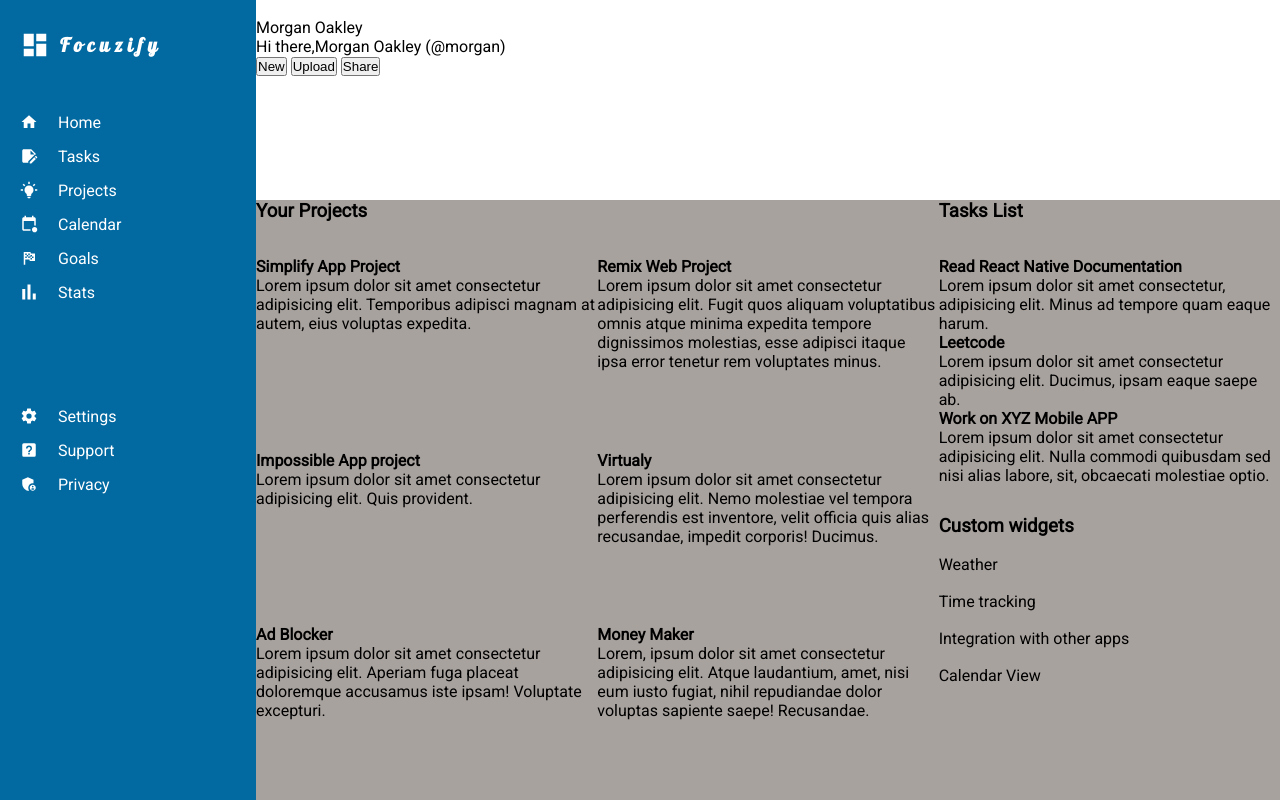
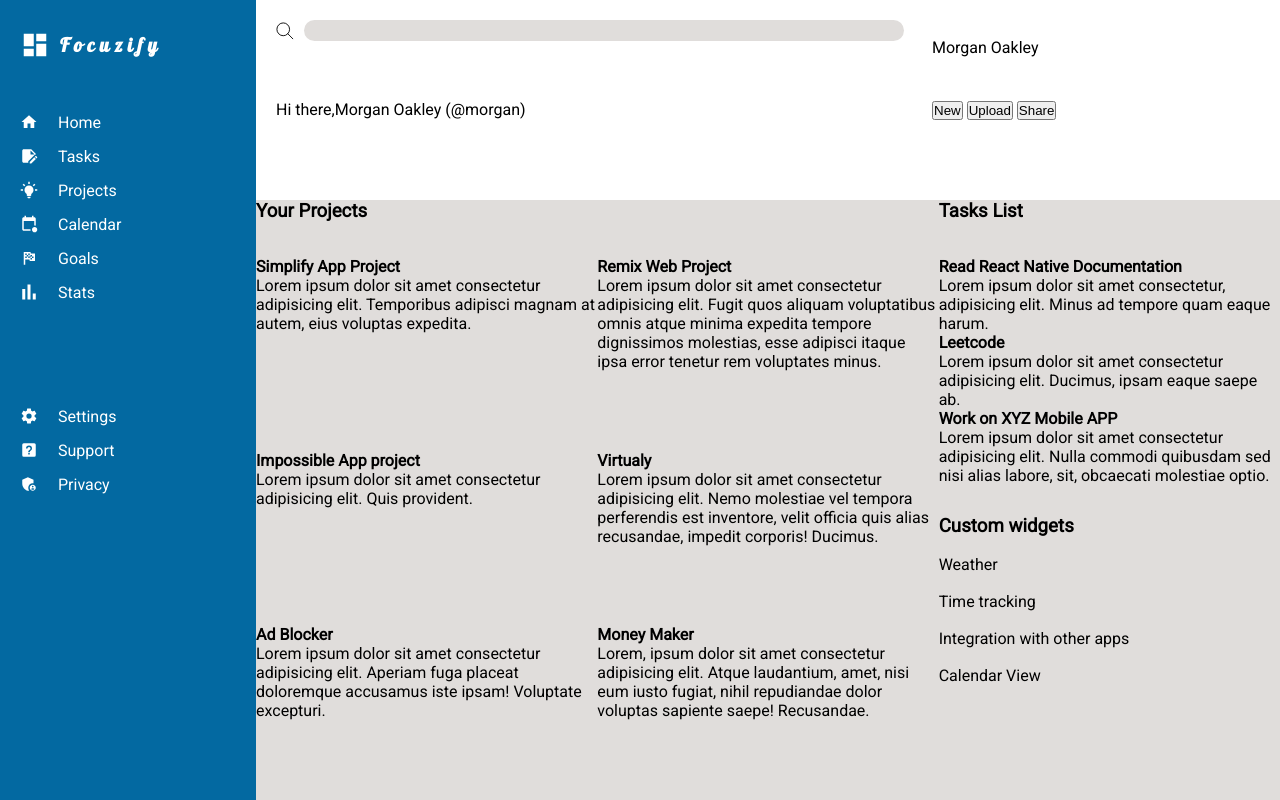
Before and after one commit to HayatsCodes/TOP-grid-project, a plain HTML site: page index.html in a window 1280 px wide. Drawn offline with Linux system fonts and the light colour scheme.

Commit message:
added searchbar component

```diff
--- a/index.html
+++ b/index.html
@@ -13,7 +13,14 @@
 
         <div class="header">
 
-            <div class="search-bar"></div>
+            <div class="search-bar">
+                <div class="search-icon">
+                    <img src="assets/magnify.svg" alt="">
+                </div>
+                <div class="search-input">
+                    <input type="text">
+                </div>
+            </div>
 
             <div class="profile-status-small">
                 <div class="notification-icon"></div>
--- a/style.css
+++ b/style.css
@@ -20,6 +20,46 @@ body {
 .header {
   grid-column: 2;
   grid-row: 1;
+  display: grid;
+  grid-template-columns: 1fr 1fr 1fr;
+  grid-template-rows: 1fr 1fr;
+  padding: 20px;
+}
+
+.search-bar {
+    grid-column: 1 / 3;
+    grid-row: 1;
+    display: flex;
+    gap: 10px;
+}
+
+.profile-status-small {
+    grid-column: 3;
+    grid-row: 1;
+}
+
+.profile-status-large {
+    grid-column: 1 / 3;
+}
+
+.profile-btn {
+    grid-column: 3;
+}
+
+.search-bar .search-icon {
+    filter: brightness(0) saturate(100%) invert(0%) sepia(0%) saturate(0%) hue-rotate(262deg) brightness(102%) contrast(103%);
+    margin-top: 2px;
+}
+
+.search-input input {
+    outline: none;
+    border-radius: 30px;
+    border: #e0dddb;
+    width: 600px;
+    padding: 3px;
+    padding-left: 5px;
+    background-color: #e0dddb;
+    caret-color: #fff;
 }
 
 .side-bar {
@@ -91,7 +131,7 @@ div[class$="-icon"] {
   display: grid;
   grid-template-columns: 1fr 1fr 1fr;
   grid-template-rows: 0.5fr 1fr 1fr 1fr;
-  background-color: #a8a29e;
+  background-color: #e0dddb;
 }
 
 #your-projects {
```
Also changed, not shown: assets/magnify.svg (added).
